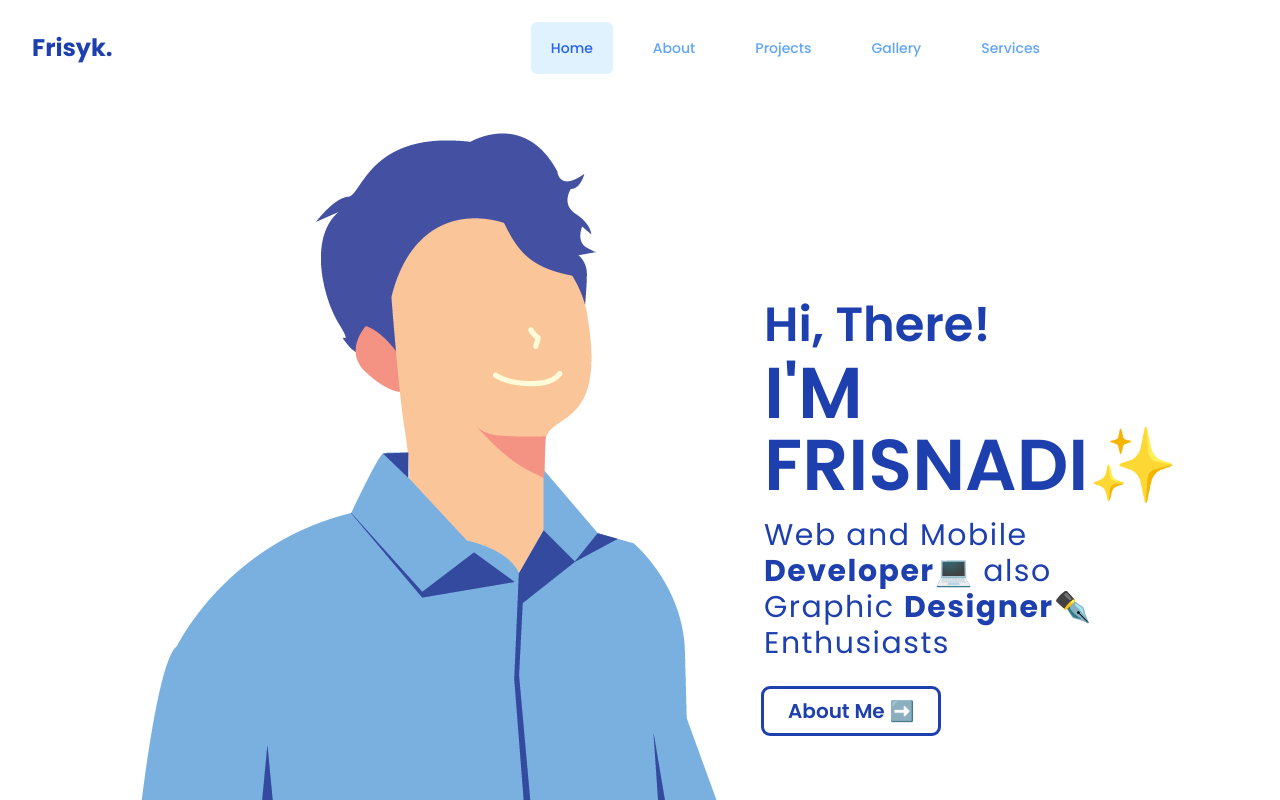
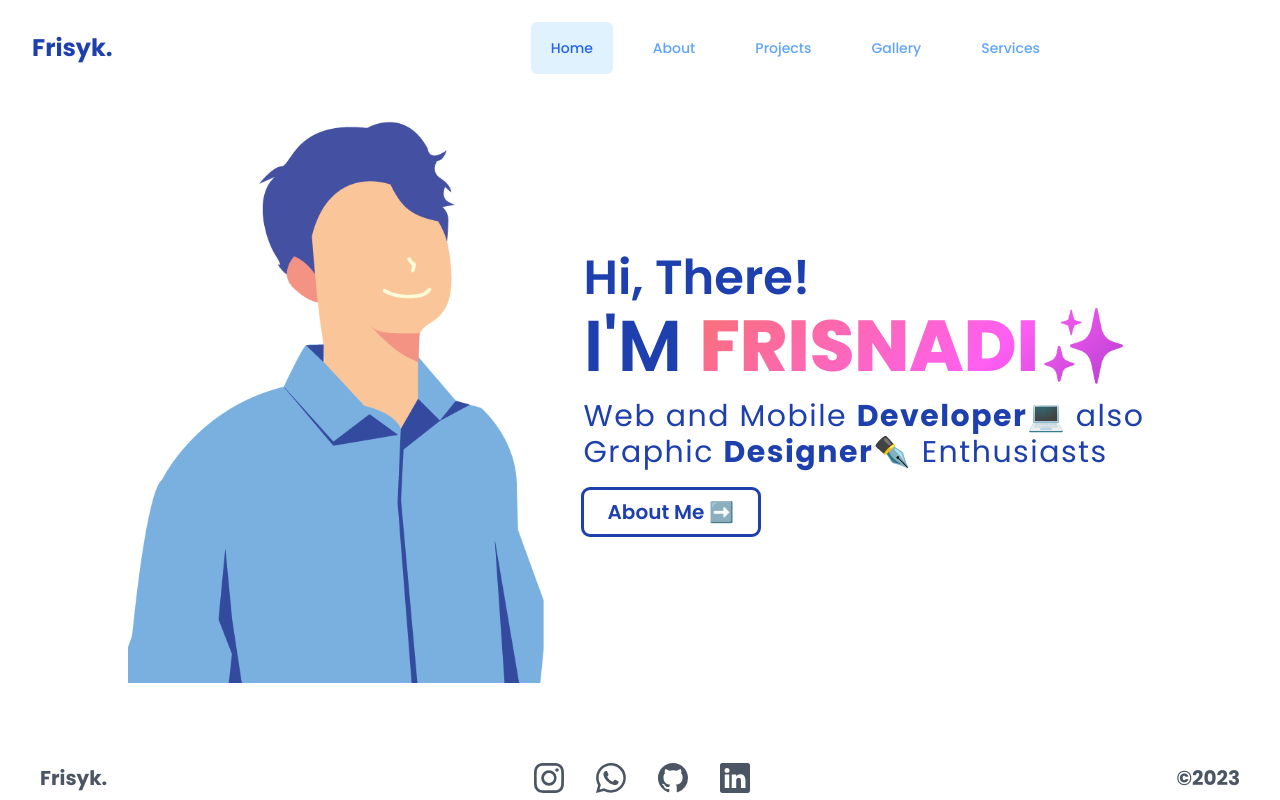
Before and after one commit to Frisyk/star, a Next.js app: page / in a window 1280 px wide. Shown: the top 800 px of the page. Built offline with nearby package versions, Linux system fonts and the light colour scheme.

Commit message:
styles: animation

```diff
--- a/app/globals.css
+++ b/app/globals.css
@@ -35,3 +35,15 @@ body {
     )
     rgb(var(--background-start-rgb));
 } */
+
+.animated-gradient {
+  background-image: linear-gradient(
+    -45deg,
+    #6f98ff,
+    #5c13ab,
+    #ff5ff2,
+    #f97171
+  );
+  background-size: 200% 200%;
+  animation: gradientmove 3s ease infinite;
+}
--- a/app/page.jsx
+++ b/app/page.jsx
@@ -1,33 +1,74 @@
-import Image from 'next/image';
-import Link from 'next/link';
-
+"use client"
+import { motion } from "framer-motion";
+import Image from "next/image";
+import Link from "next/link";
 
 export default function Home() {
   return (
-    <>
     <div className="home flex flex-col lg:gap-10 gap-5 pb-10 lg:flex-row items-center w-4/5 mx-auto">
+      {/* Animated Image */}
+      <motion.div
+        initial={{ opacity: 0, y: -50 }}
+        animate={{ opacity: 1, y: 0 }}
+        transition={{ duration: 1, ease: "easeOut" }}
+      >
         <Image
           src="/photo/profil2.png"
           width={1000}
           height={1200}
           alt="Frisnadiyk"
-            className="relative w-full bottom-0 lg:w-[800px] -z-10 "
+          className="relative w-full bottom-0 lg:w-[800px] -z-10"
         />
-          <div className="text-blue-800 flex flex-col gap-2">
-            <h1 className="lg:text-5xl text-3xl font-semibold">Hi, There!</h1>
-            <h1 className="lg:text-7xl text-4xl font-semibold uppercase">I&apos;m Frisnadi✨</h1>
-            <p className="lg:text-3xl text-lg tracking-wider lg:py-2 leading-relaxed mb-3">
+      </motion.div>
+
+      {/* Animated Text Section */}
+      <motion.div
+        className="text-blue-800 flex flex-col gap-2"
+        initial={{ opacity: 0, x: 50 }}
+        animate={{ opacity: 1, x: 0 }}
+        transition={{ duration: 1.2, ease: "easeOut" }}
+      >
+        <motion.h1
+          className="lg:text-5xl text-3xl font-semibold"
+          initial={{ opacity: 0 }}
+          animate={{ opacity: 1 }}
+          transition={{ delay: 0.5, duration: 1 }}
+        >
+          Hi, There!
+        </motion.h1>
+        <motion.h1
+          className="lg:text-7xl text-4xl font-semibold uppercase"
+          initial={{ opacity: 0 }}
+          animate={{ opacity: 1 }}
+          transition={{ delay: 0.7, duration: 1 }}
+        >
+          I&apos;m{' '}
+          <span className="animated-gradient relative text-transparent bg-clip-text font-extrabold ">
+            Frisnadi✨
+          </span>
+        </motion.h1>
+        <motion.p
+          className="lg:text-3xl text-lg tracking-wider lg:py-2 leading-relaxed mb-3"
+          initial={{ opacity: 0 }}
+          animate={{ opacity: 1 }}
+          transition={{ delay: 1, duration: 1 }}
+        >
           Web and Mobile <span className="font-bold">Developer💻</span> also Graphic{' '}
           <span className="font-bold">Designer✒️</span> Enthusiasts
-            </p>
+        </motion.p>
+        <motion.div
+          initial={{ opacity: 0, scale: 0.9 }}
+          animate={{ opacity: 1, scale: 1 }}
+          transition={{ delay: 1.2, duration: 0.8 }}
+        >
           <Link
             href="/about"
             className="bg-transparent text-blue-800 font-semibold text-xl py-2 px-6 rounded-md w-fit outline outline-blue-800 hover:bg-blue-800 hover:text-white duration-300"
           >
             About Me ➡️
           </Link>
+        </motion.div>
+      </motion.div>
     </div>
-        </div>
-    </>
   );
 }
--- a/app/projects/page.jsx
+++ b/app/projects/page.jsx
@@ -4,48 +4,49 @@ import Link from 'next/link';
 import { BsGithub } from 'react-icons/bs';
 
 export const metadata = {
-  title: "Projects"
+  title: 'Projects',
 };
 
 export default function ProjectsPage() {
   return (
     <main className="min-h-screen w-full overflow-hidden bg-gray-100">
-      <section className='flex flex-wrap justify-center p-5'>
-        {
-          projectData.map((it) => (
-            <Project key={it.id} title={it.title} img={it.image} url={it.slug} desc={it.desc} github={it.github} />
-          ))
-        }
+      <section className="flex flex-wrap justify-center p-5">
+        {projectData.map((it) => (
+          <div
+            key={it.id}
+            className="bg-white shadow-md m-5 w-full md:w-1/2 lg:w-1/3 xl:w-1/3 rounded-lg overflow-hidden transform hover:scale-105 transition duration-500 animate-fadeInUp"
+          >
+            <Link href={it.slug} target="_blank" className="relative">
+              <Image
+                src={it.image}
+                width={500}
+                height={500}
+                alt={it.title}
+                className="hover:opacity-75 object-cover transition-opacity duration-300"
+              />
+            </Link>
+            <div className="p-4">
+              <div className="flex justify-between items-center mb-2">
+                <h1 className="text-xl md:text-2xl font-semibold text-gray-800">
+                  {it.title}
+                </h1>
+                <Link
+                  href={it.github}
+                  passHref
+                  className="text-black text-xl hover:bg-slate-900 hover:text-slate-100 py-2 px-5 rounded-full outline transition-colors duration-300"
+                  target="_blank"
+                >
+                  <BsGithub />
+                </Link>
+              </div>
+              <p
+                className="text-gray-600"
+                dangerouslySetInnerHTML={{ __html: it.desc || '' }}
+              ></p>
+            </div>
+          </div>
+        ))}
       </section>
     </main>
   );
 }
-
-function Project({ img, title, url, github, desc }) {
-  return (
-    <div className="bg-white shadow-md m-5 w-full md:w-1/2 lg:w-1/3 xl:w-1/3 rounded-lg overflow-hidden transform transition duration-500 hover:scale-105">
-      <Link href={url} target='_blank' className="relative ">
-        <Image
-          src={img}
-          width={500}
-          height={500}
-          alt={title}
-          className="hover:opacity-75 object-cover transition-opacity duration-300"
-        />
-      </Link>
-      <div className="p-4">
-        <div className='flex justify-between items-center mb-2'>
-          <h1 className="text-xl md:text-2xl font-semibold text-gray-800">{title}</h1>
-
-
-            <Link href={github} passHref
-              className="text-black text-xl hover:bg-slate-900 hover:text-slate-100 py-2 px-5 rounded-full outline transition-colors duration-300" target='_blank'>
-                <BsGithub/>
-            </Link>
-
-        </div>
-        <p className="text-gray-600" dangerouslySetInnerHTML={{ __html: desc || "" }}></p>
-      </div>
-    </div>
-  );
-}
--- /dev/null
+++ b/components/Motion.jsx
@@ -0,0 +1,16 @@
+"use client"
+
+import { motion } from "framer-motion";
+
+export default function AnimatedWrapper({ children }) {
+  return (
+    <motion.div
+      initial={{ opacity: 0, y: 50 }}
+      whileInView={{ opacity: 1, y: 0 }}
+      viewport={{ once: true }}
+      transition={{ duration: 0.8, ease: "easeOut" }}
+    >
+      {children}
+    </motion.div>
+  );
+}
--- a/tailwind.config.js
+++ b/tailwind.config.js
@@ -12,6 +12,26 @@ module.exports = {
         'gradient-conic':
           'conic-gradient(from 180deg at 50% 50%, var(--tw-gradient-stops))',
       },
+      animation: {
+        gradientmove : 'gradientmove 3s ease infinite',
+        fadeInUp: 'fadeInUp 0.8s ease-out',
+        scaleIn: 'scaleIn 0.8s ease-out',
+      },
+      keyframes: {
+        gradientmove: {
+          '0%': { backgroundPosition: '0% 50%' },
+          '50%': { backgroundPosition: '100% 50%' },
+          '100%': { backgroundPosition: '0% 50%' },
+        },
+        fadeInUp: {
+          '0%': { opacity: 0, transform: 'translateY(50px)' },
+          '100%': { opacity: 1, transform: 'translateY(0)' },
+        },
+        scaleIn: {
+          '0%': { opacity: 0, transform: 'scale(0.8)' },
+          '100%': { opacity: 1, transform: 'scale(1)' },
+        },
+      },
     },
   },
   plugins: [],
```
Lines whose indentation alone changed are shown as unchanged.
